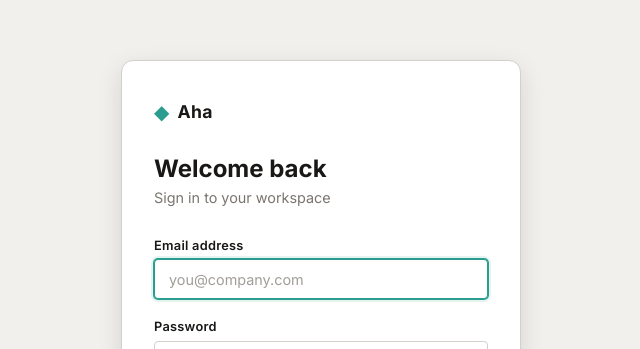
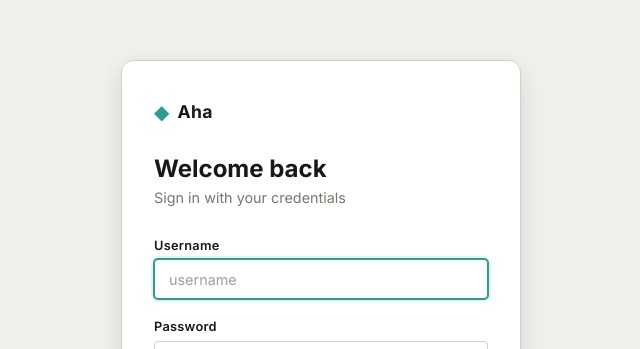
Before and after one commit to SebasEliens/aha, a Next.js app in the folder apps/web/: page /login in a window 1280 px wide. Shown: the part 106-455 px from the top of the page, without its empty margins (319-959 px from the left). Built offline with nearby package versions, Linux system fonts and the light colour scheme.

Commit message:
fix: update login form to use username instead of email

```diff
--- a/apps/web/app/login/page.tsx
+++ b/apps/web/app/login/page.tsx
@@ -6,7 +6,7 @@ import styles from './Login.module.css'
 
 export default function LoginPage() {
   const router = useRouter()
-  const [email, setEmail] = useState('')
+  const [username, setUsername] = useState('')
   const [password, setPassword] = useState('')
   const [loading, setLoading] = useState(false)
   const [error, setError] = useState('')
@@ -21,17 +21,19 @@ export default function LoginPage() {
     e.preventDefault()
     setError('')
 
-    if (!email.trim() || !password.trim()) {
-      setError('Please enter your email and password.')
+    if (!username.trim() || !password.trim()) {
+      setError('Please enter your username and password.')
       return
     }
 
     setLoading(true)
-    // Mock authentication — accept any credentials
-    setTimeout(() => {
-      localStorage.setItem('aha_auth', JSON.stringify({ email }))
+    if (username === 'aha' && password === '107km') {
+      localStorage.setItem('aha_auth', JSON.stringify({ username }))
       router.replace('/chat')
-    }, 600)
+    } else {
+      setLoading(false)
+      setError('Invalid username or password.')
+    }
   }
 
   return (
@@ -44,21 +46,21 @@ export default function LoginPage() {
           <span className={styles.brandName}>Aha</span>
         </div>
         <h1 className={styles.heading}>Welcome back</h1>
-        <p className={styles.subheading}>Sign in to your workspace</p>
+        <p className={styles.subheading}>Sign in with your credentials</p>
 
         <form onSubmit={handleSubmit} className={styles.form} noValidate>
           <div className={styles.field}>
-            <label htmlFor="email" className={styles.label}>
-              Email address
+            <label htmlFor="username" className={styles.label}>
+              Username
             </label>
             <input
-              id="email"
-              type="email"
-              value={email}
-              onChange={(e) => setEmail(e.target.value)}
+              id="username"
+              type="text"
+              value={username}
+              onChange={(e) => setUsername(e.target.value)}
               className={styles.input}
-              placeholder="you@company.com"
-              autoComplete="email"
+              placeholder="username"
+              autoComplete="username"
               autoFocus
             />
           </div>
```
